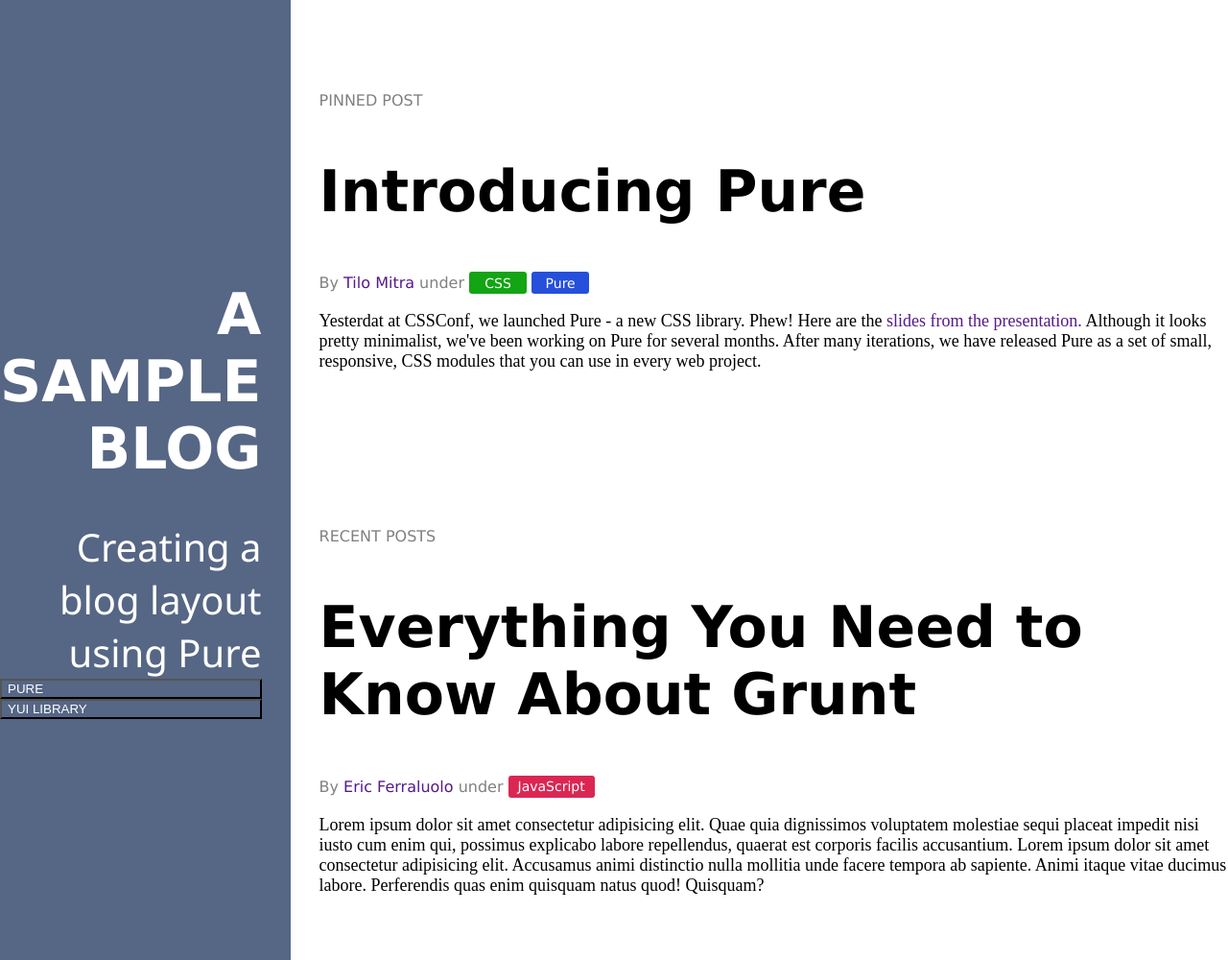
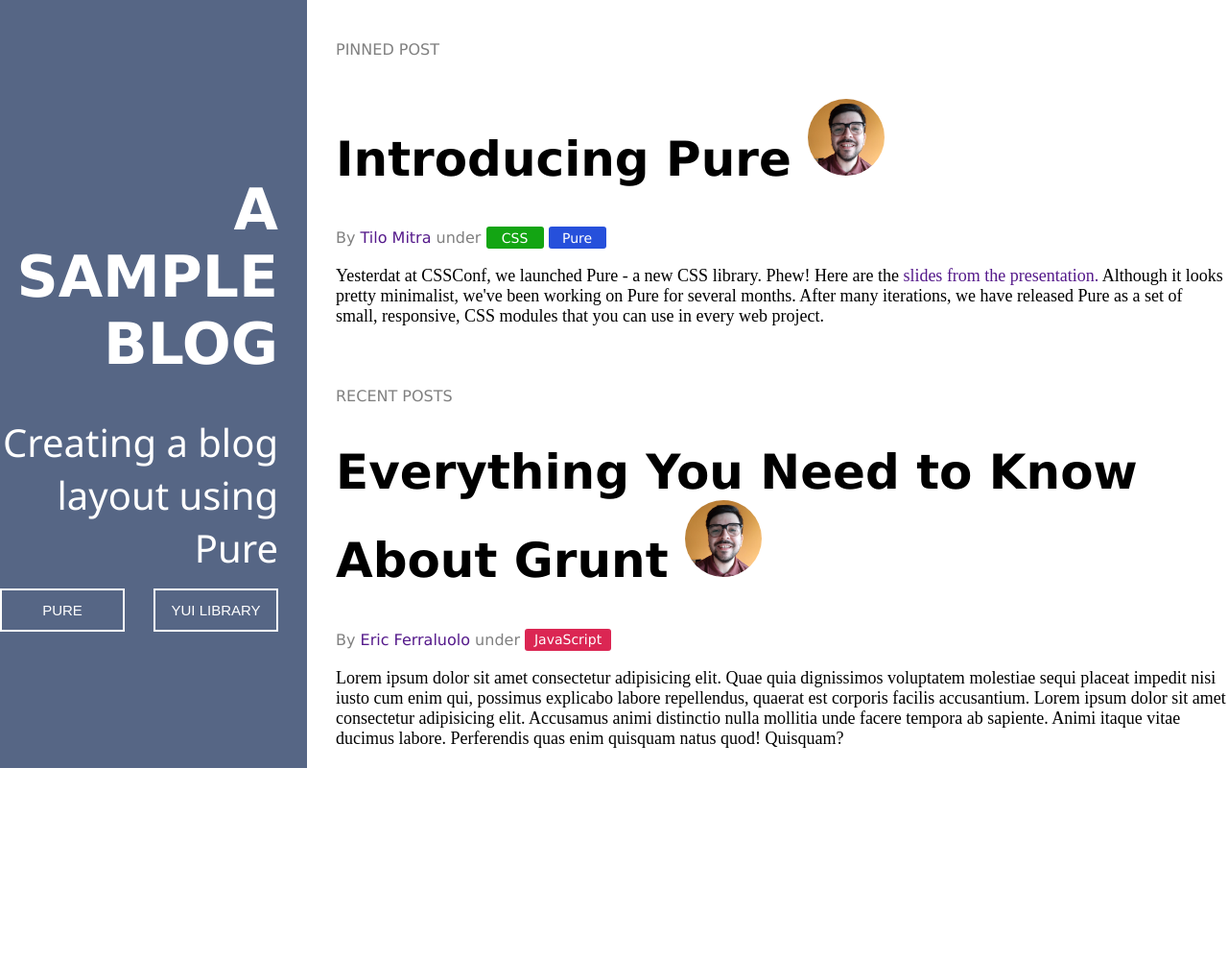
Before and after one commit to criswilson/ejercicio-02-, a plain HTML site: page index.html in a window 1280 px wide. Shown: the whole page at 96% size. After the commit the page ends 800 px from the top, so only its background shows below. Drawn offline with Linux system fonts and the light colour scheme.

Commit message:
fotos agregadas

```diff
--- a/index.html
+++ b/index.html
@@ -15,20 +15,24 @@
             <div id="copete">
                 Creating a blog layout using Pure
             </div>
+            <div class="buttons">
             <button class="leftButton">
                 PURE
             </button>
             <button class="leftButton">
                 YUI LIBRARY
             </button>
-        </div>
+            </div>
         </div>
         <section class="rightSection">
             <article id="articleOne">
                 <div class="volanta">
-                    PINNED POST
+                    <span>PINNED POST</span>
                 </div>
-                <h2 class="titleRight">Introducing Pure</h2>
+                <h2 class="titleRight">
+                    <span class="span">Introducing Pure</span>
+                    <img class="image" src="Foto para CV 2021.jpg" alt="">
+                </h2>
                 <div class="autor">
                     By <a href="">Tilo Mitra</a> under
                     <button id="buttonCSS">CSS</button>
@@ -42,7 +46,10 @@
                 <div class="volanta">
                     RECENT POSTS
                 </div>
-                <h2 class="titleRight">Everything You Need to Know About Grunt</h2>
+                <h2 class="titleRight">
+                    <span>Everything You Need to Know About Grunt</span>
+                    <img class="image" src="Foto para CV 2021.jpg" alt="">
+                </h2>
                 <div class="autor">
                     By <a href="">Eric Ferraluolo</a> under
                     <button id="buttonJavaScript">JavaScript</button>
--- a/style.css
+++ b/style.css
@@ -12,7 +12,7 @@ body {
   background-color: rgb(86, 102, 133);
   color: #fff;
   width: 40%;
-  height: 1000px;
+  height: 100vh;
   display: flex;
   flex-direction: column;
   justify-content: center;
@@ -35,18 +35,30 @@ body {
   background-color: rgb(86, 102, 133);
   color: white;
   cursor: pointer;
+  margin-right: 30px;
+  border-color: #fff;
+  border-style: solid;
+  width: 130px;
+  height: 45px;
+  margin-top: 15px;
+  font-size: 15px;
+}
+
+.buttons {
   display: flex;
   flex-direction: row;
-  margin-right: 30px;
-}
-
-#buttons {
-  display: flex;
-  flex-direction: column;
+  justify-content: flex-end;
 }
 
 .rightSection {
   margin-left: 30px;
+}
+
+.image {
+  height: 80px;
+  width: 80px;
+  border-radius: 50%;
+  float: ;
 }
 
 #articleOne {
@@ -69,7 +81,7 @@ body {
 }
 
 .titleRight {
-  font-size: 60px;
+  font-size: 50px;
   font-family: Verdana, Geneva, Tahoma, sans-serif;
 }
 
@@ -82,8 +94,8 @@ body {
 #buttonCSS {
   background-color: rgb(19, 165, 19);
   color: #fff;
+  width: 60px;
   border: 0;
-  width: 60px;
   height: 23px;
   font-family: Verdana, Geneva, Tahoma, sans-serif;
   font-size: 14px;
```
Also changed, not shown: Foto para CV 2021.jpg (added).
